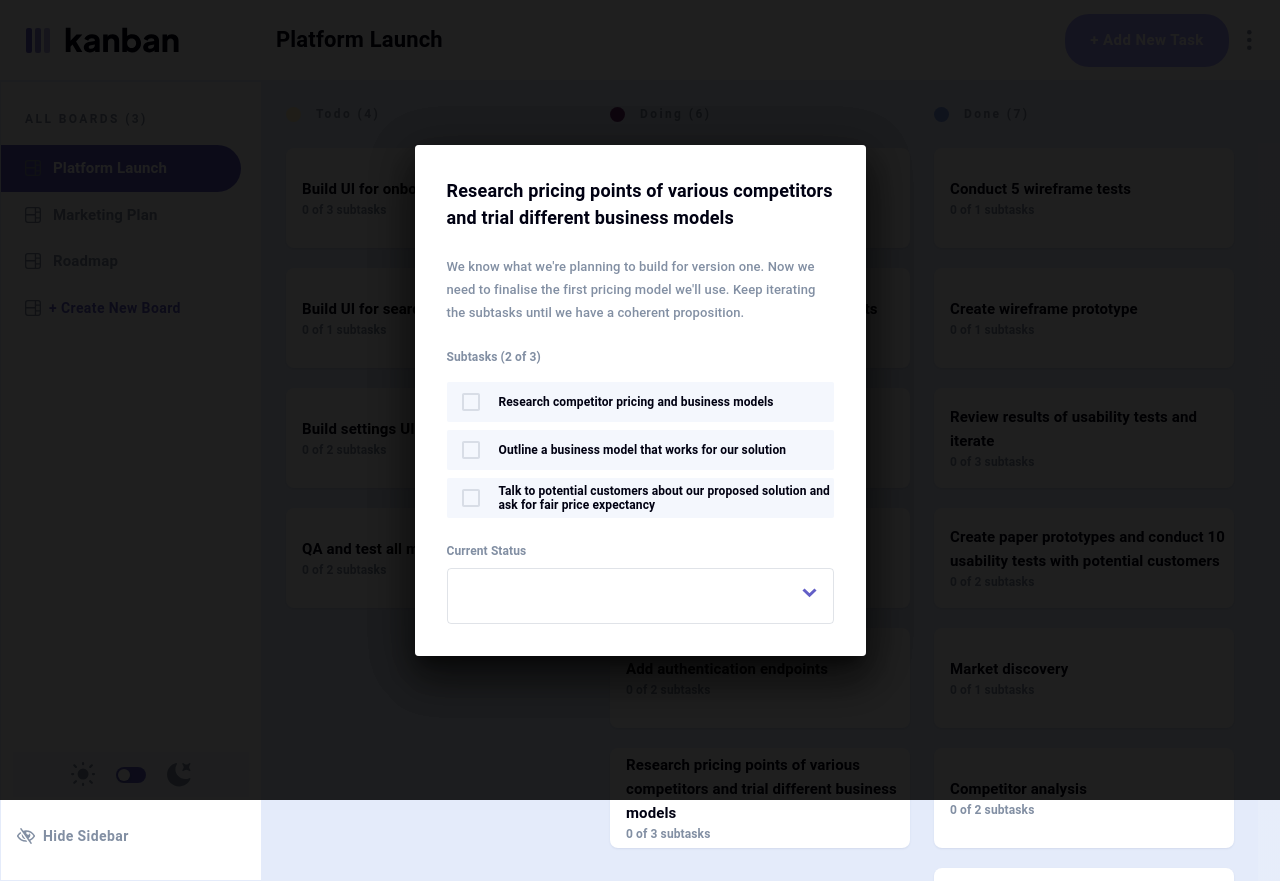
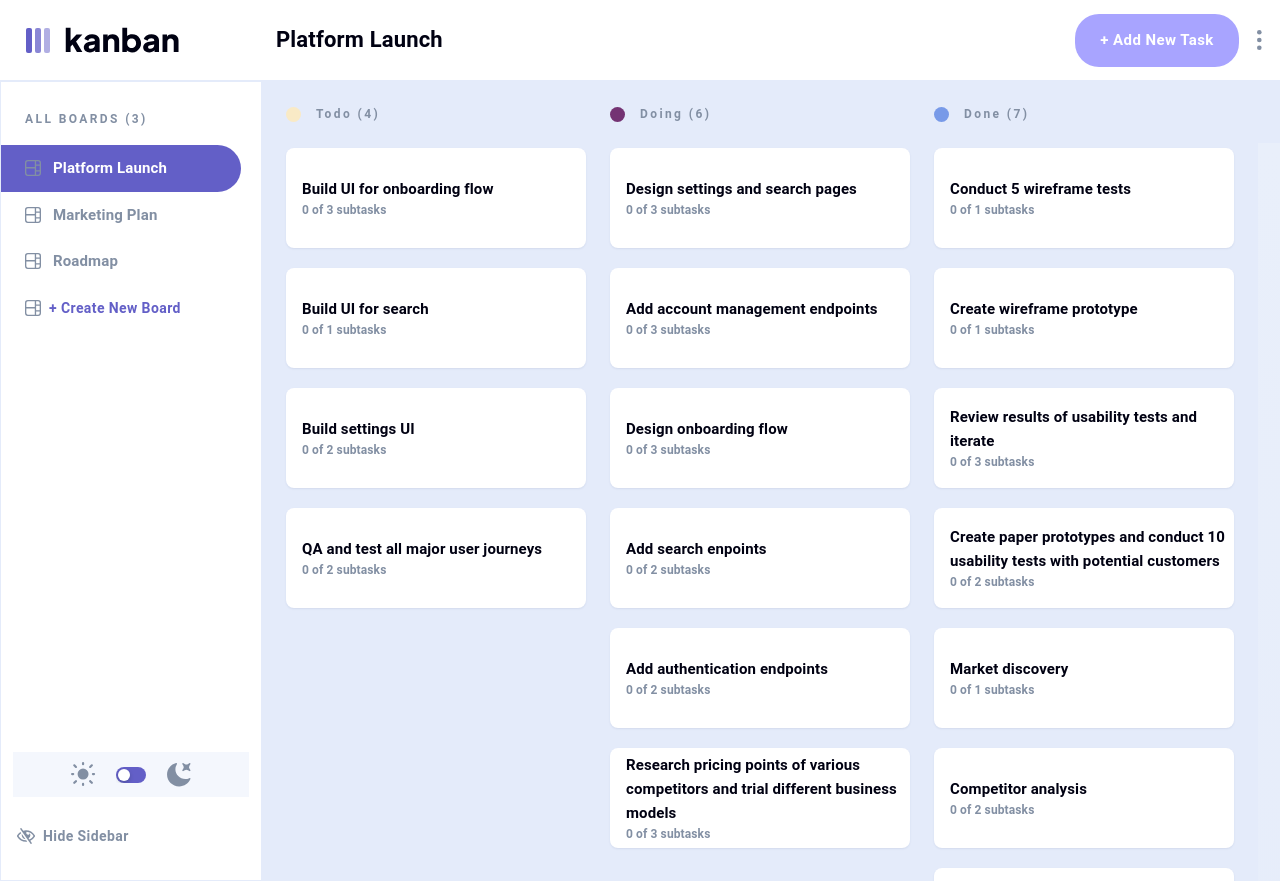
Before and after one commit to bilanoo/kanban-board, a React (Vite) app: page / in a window 1280 px wide. Built offline with nearby package versions, Linux system fonts and the light colour scheme.

Commit message:
made the edit or delete board component generic and reusable, then implemented the same component inside the view task modal.

```diff
--- a/src/BoardColumns/Column/Column.tsx
+++ b/src/BoardColumns/Column/Column.tsx
@@ -11,12 +11,24 @@ import {
   AmountOfSubtasks,
 } from "./style";
 import { ViewTaskModal } from "./ViewTaskModal/ViewTaskModal";
+import { useState } from "react";
 
 interface ColumnProps {
   eachBoard: Columns;
 }
 
 export const Column = ({ eachBoard }: ColumnProps) => {
+  const [openTaskModal, setOpenTaskModal] = useState<boolean>(false);
+
+  const handleOpenTaskModal = () => {
+    setOpenTaskModal(true);
+  };
+
+  const handleCloseTaskModal = () => {
+    setOpenTaskModal(false);
+  };
+
+  console.log(eachBoard);
   return (
     <Container className="each-column">
       <ContentContainer>
@@ -51,6 +63,7 @@ export const Column = ({ eachBoard }: ColumnProps) => {
                       {...provided.draggableProps}
                       {...provided.dragHandleProps}
                       ref={provided.innerRef}
+                      onClick={handleOpenTaskModal}
                     >
                       <TaskTitle variant="h6">{everyTask.title}</TaskTitle>
                       <AmountOfSubtasks>
@@ -65,7 +78,10 @@ export const Column = ({ eachBoard }: ColumnProps) => {
           )}
         </Droppable>
       </ContentContainer>
-      <ViewTaskModal />
+      <ViewTaskModal
+        openTaskModal={openTaskModal}
+        onClose={handleCloseTaskModal}
+      />
     </Container>
   );
 };
--- a/src/BoardColumns/Column/ViewTaskModal/ViewTaskModal.tsx
+++ b/src/BoardColumns/Column/ViewTaskModal/ViewTaskModal.tsx
@@ -4,18 +4,45 @@ import {
   TaskInformationText,
   TaskTitle,
 } from "./styles";
-import verticalEllipsis from "../../../assets/icon-vertical-ellipsis.svg";
 import { Subtasks } from "./Subtasks/Subtasks";
 import { CurrentStatus } from "./CurrentStatus/CurrentStatus";
+import { EditOrDeleteBoard } from "../../../Header/EditOrDeleteBoard/EditOrDeleteBoard";
+import { Box } from "@mui/material";
+import { useCurrentMode } from "../../../stores/LightOrDarkMode.store";
+import { getDesignTokens } from "../../../theme";
 
-export const ViewTaskModal = () => {
+interface ViewTaskModalProps {
+  openTaskModal: boolean;
+  onClose: () => void;
+}
+
+export const ViewTaskModal = ({
+  openTaskModal,
+  onClose,
+}: ViewTaskModalProps) => {
+  const lightOrDarkMode = useCurrentMode();
+  const theme = getDesignTokens(lightOrDarkMode);
+  const dropdownOptions = [
+    { optionValue: "Edit Task", textColor: theme.custom.mediumGrey },
+    { optionValue: "Delete Task", textColor: theme.custom.delete },
+  ];
+
   return (
-    <DialogContainer open={true} maxWidth="sm">
+    <DialogContainer open={openTaskModal} maxWidth="sm" onClose={onClose}>
       <HeadingContainer>
         <TaskTitle>
           Research pricing points of various competitors and trial different
           business models
         </TaskTitle>
+
+        <Box sx={{ alignSelf: "center" }}>
+          <EditOrDeleteBoard
+            altInformation="edit or delete board"
+            marginLeft="-10px"
+            marginRight="0"
+            dropdownOptions={dropdownOptions}
+          />
+        </Box>
       </HeadingContainer>
 
       <TaskInformationText>
--- a/src/BoardColumns/Column/style.tsx
+++ b/src/BoardColumns/Column/style.tsx
@@ -56,7 +56,7 @@ export const PaperContainer = styled(Paper)(({ theme }) => ({
     borderRadius: "8px",
     boxShadow: `0px 1px 2px 0px ${theme.custom.boxShadowColor}`,
     backgroundColor: theme.palette.primary.main,
-    cursor: "pointer",
+    cursor: "pointer !important",
     flexGrow: "0.06",
     marginBottom: "20px",
   },
--- a/src/Header/EditOrDeleteBoard/EditOrDeleteBoard.tsx
+++ b/src/Header/EditOrDeleteBoard/EditOrDeleteBoard.tsx
@@ -1,14 +1,26 @@
-import {
-  DeleteMenuOption,
-  EditMenuOption,
-  EditOrDeleteButton,
-  PopUpMenu,
-} from "./style";
+import { MenuOption, EditOrDeleteButton, PopUpMenu } from "./style";
 
 import VerticalEllipsis from "../../assets/icon-vertical-ellipsis.svg";
 import { useState } from "react";
 
-export const EditOrDeleteBoard = () => {
+interface MenuOption {
+  optionValue: string;
+  textColor: string;
+}
+
+interface EditOrDeleteModalProps {
+  altInformation: string;
+  dropdownOptions: MenuOption[];
+  marginLeft: string;
+  marginRight: string;
+}
+
+export const EditOrDeleteBoard = ({
+  altInformation,
+  dropdownOptions,
+  marginLeft,
+  marginRight,
+}: EditOrDeleteModalProps) => {
   const [modalStatus, setModalStatus] = useState<null | HTMLElement>(null);
   const open = Boolean(modalStatus);
 
@@ -18,6 +30,8 @@ export const EditOrDeleteBoard = () => {
   const handleClose = () => {
     setModalStatus(null);
   };
+
+  console.log(marginLeft, marginRight);
   return (
     <>
       <EditOrDeleteButton
@@ -25,18 +39,26 @@ export const EditOrDeleteBoard = () => {
         aria-haspopup="true"
         aria-expanded={open ? "true" : undefined}
         onClick={handleClick}
+        marginLeft={marginLeft}
+        marginRight={marginRight}
       >
-        <img src={VerticalEllipsis} alt="edit or delete board button" />
+        <img src={VerticalEllipsis} alt={altInformation} />
       </EditOrDeleteButton>
       <PopUpMenu
-        id="basic-menu"
+        id="pop-up-menu"
         anchorEl={modalStatus}
         open={open}
         onClose={handleClose}
-        MenuListProps={{ "aria-labelledby": "basic-button" }}
+        MenuListProps={{ "aria-labelledby": "pop-up-button" }}
       >
-        <EditMenuOption onClick={handleClose}>Edit Board</EditMenuOption>
-        <DeleteMenuOption onClick={handleClose}>Delete Board</DeleteMenuOption>
+        {dropdownOptions.map((eachMenuOption) => (
+          <MenuOption
+            onClick={handleClose}
+            textColor={eachMenuOption.textColor}
+          >
+            {eachMenuOption.optionValue}
+          </MenuOption>
+        ))}
       </PopUpMenu>
     </>
   );
--- a/src/Header/EditOrDeleteBoard/style.tsx
+++ b/src/Header/EditOrDeleteBoard/style.tsx
@@ -1,16 +1,22 @@
 import { IconButton, Menu, MenuItem, styled } from "@mui/material";
-
-export const EditOrDeleteButton = styled(IconButton)(() => ({
+interface ViewModalProps {
+  marginLeft: string;
+  marginRight: string;
+}
+export const EditOrDeleteButton = styled(IconButton, {
+  shouldForwardProp: (prop) => prop !== "marginLeft" && prop !== "marginRight",
+})<ViewModalProps>(({ marginLeft, marginRight }) => ({
   "&": {
-    marginLeft: "10px",
-    marginRight: "10px",
+    // 10px for both
+    marginLeft: marginLeft,
+    marginRight: marginRight,
   },
   "&:hover": {
     backgroundColor: "none",
   },
   "@media only screen and (min-width: 992px)": {
     "&": {
-      marginRight: "20px",
+      marginRight: marginRight,
     },
   },
 }));
@@ -26,9 +32,14 @@ export const PopUpMenu = styled(Menu)(() => ({
   },
 }));
 
-export const EditMenuOption = styled(MenuItem)(({ theme }) => ({
+interface MenuOptionProps {
+  textColor: string;
+}
+export const MenuOption = styled(MenuItem, {
+  shouldForwardProp: (prop) => prop !== "textColor",
+})<MenuOptionProps>(({ textColor }) => ({
   "&": {
-    color: theme.palette.text.primary,
+    color: textColor,
     width: "160px",
   },
 }));
--- a/src/Header/Header.tsx
+++ b/src/Header/Header.tsx
@@ -5,10 +5,18 @@ import LogoDark from "../assets/logo-dark.svg";
 import { Container, BoardSelected, AddNewTask, LogoContainer } from "./style";
 import { useCurrentMode } from "../stores/LightOrDarkMode.store";
 import { useSelectedBoard } from "../stores/BoardContent.store";
+import { getDesignTokens } from "../theme";
 
 export const Header = () => {
   const lightOrDarkMode = useCurrentMode();
   const selectedBoard = useSelectedBoard();
+
+  const theme = getDesignTokens(lightOrDarkMode);
+
+  const dropdownOptions = [
+    { optionValue: "Edit Board", textColor: theme.palette.text.primary },
+    { optionValue: "Delete Board", textColor: theme.custom.delete },
+  ];
   return (
     <Container>
       <LogoContainer className="logo-container">
@@ -23,7 +31,12 @@ export const Header = () => {
       </LogoContainer>
       <BoardSelected variant="h6">{selectedBoard}</BoardSelected>
       <AddNewTask disabled> + Add New Task</AddNewTask>
-      <EditOrDeleteBoard />
+      <EditOrDeleteBoard
+        altInformation="edit or delete task"
+        marginLeft="10px"
+        marginRight="10px"
+        dropdownOptions={dropdownOptions}
+      />
     </Container>
   );
 };
--- a/src/theme.tsx
+++ b/src/theme.tsx
@@ -4,6 +4,7 @@ declare module "@mui/material/styles" {
   interface Theme {
     custom: {
       onHover: string;
+      mediumGrey: string;
       contentColor: string;
       white: string;
       borderColor: string;
@@ -18,6 +19,7 @@ declare module "@mui/material/styles" {
   interface ThemeOptions {
     custom?: {
       onHover?: string;
+      mediumGrey?: string;
       contentColor?: string;
       white?: string;
       borderColor?: string;
@@ -47,6 +49,7 @@ export const getDesignTokens = (mode: PaletteMode) => ({
   },
   custom: {
     onHover: mode === "light" ? "#635fc71a" : "#FFFFFF",
+    mediumGrey: "#828FA3",
     contentColor: mode === "light" ? "#F4F7FD" : "#20212C",
     white: "#FFFFFF",
     borderColor: mode === "light" ? "#e4ebfa" : "#3E3F4E",
```
